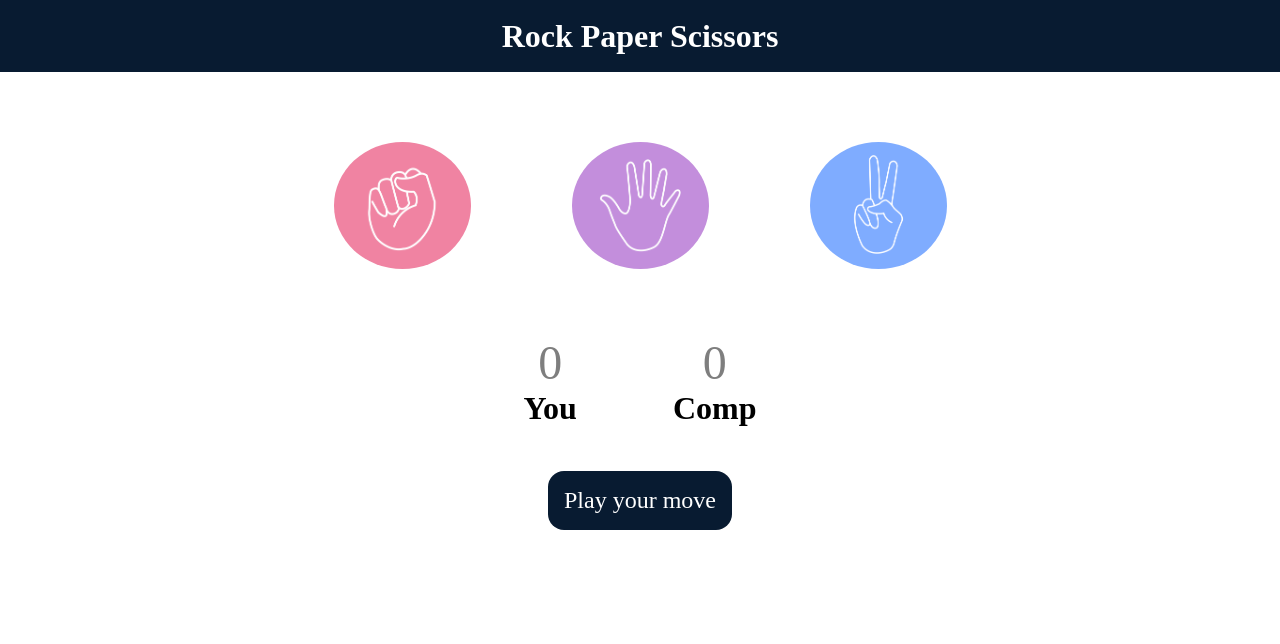
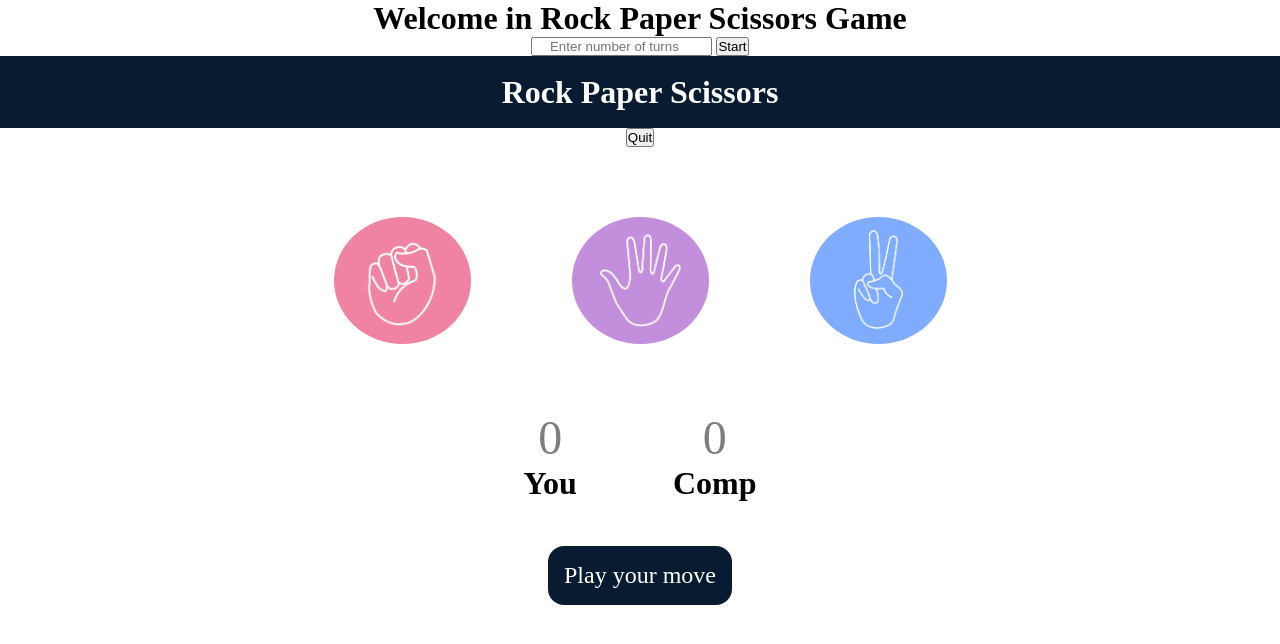
Before and after one commit to Shivanshu34/Rock-Paper-Scissors, a plain HTML site: page index.html in a window 1280 px wide. Drawn offline with Linux system fonts and the light colour scheme.

Commit message:
Update index.html

```diff
--- a/index.html
+++ b/index.html
@@ -7,7 +7,17 @@
     <link rel="stylesheet" href="style.css">
 </head>
 <body>
+    <div class="front">
+        <h1 class="front-h">Welcome in Rock Paper Scissors Game</h1>
+        <input type="number" placeholder="Enter number of turns" class="front-inp">
+        <button class="front-b">Start</button>
+        <p class="front-p"></p>
+    </div>
+
+
     <h1 class="nav">Rock Paper Scissors</h1>
+
+    <button class="quit">Quit</button>
 
     <div class="choices">
      <div class="choice" id="rock"><img src="rock.png"></div>
```
